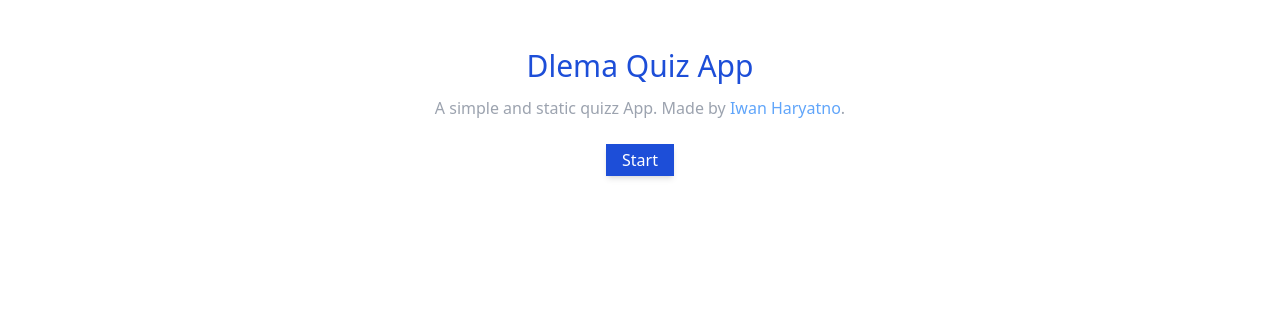
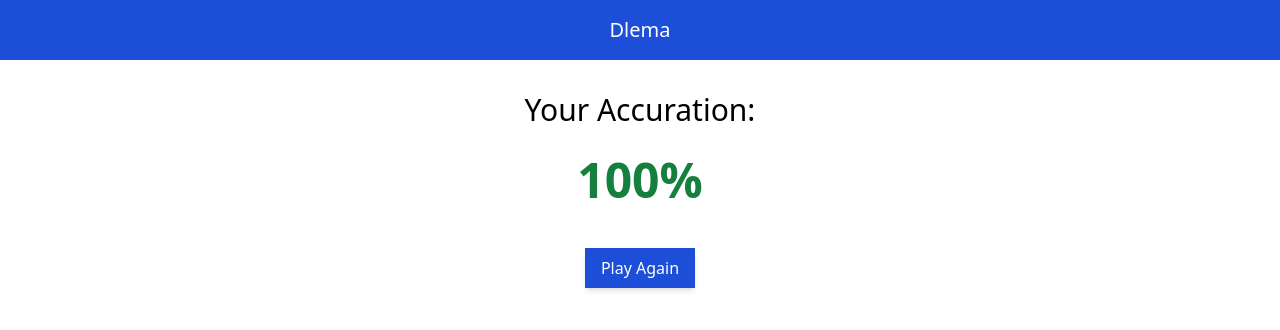
Before and after one commit to iwanharyatno/dlema, a React (Vite) app: page / in a window 1280 px wide. Shown: the top 330 px of the page. Built offline with nearby package versions, Linux system fonts and the light colour scheme.

Commit message:
Add answer validation and finish screen

```diff
--- a/src/App.jsx
+++ b/src/App.jsx
@@ -5,32 +5,73 @@ import Button from './components/Button';
 import Questions from './components/questions/Questions';
 
 import problems from './resources/problems.json';
+import correctAnswers from './resources/correct-answers.json';
 
 class App extends React.Component {
     state = {
-        quizStarted: false
+        quizStarted: false,
+        quizFinished: true,
+        accuration: 100
     }
 
-    startQuiz = () => {
+    start = () => {
         this.setState({
-            quizStarted: true
+            quizStarted: true,
+            quizFinished: false,
+            accuration: 0
         });
     }
+
+    restart = () => {
+        this.setState({
+            quizStarted: false,
+            quizFinished: false,
+            accuration: 0
+        });
+    }
+
+    finish = (accuration) => {
+        this.setState({
+            quizStarted: false,
+            quizFinished: true,
+            accuration: accuration
+        });
+    }
+
     render = () => {
         if (this.state.quizStarted) {
             return (
                 <div>
-                    <Navbar text="Dlema"/>
-                    <Questions problems={problems}/>
+                    <Navbar text="Dlema" />
+                    <Questions problems={problems} correctAnswers={correctAnswers} onFinish={this.finish} />
+                </div>
+            );
+        }
+
+        if (this.state.quizFinished) {
+            let accurationColor = "";
+            if (this.state.accuration < 50) accurationColor = "text-red-700";
+            if (this.state.accuration >= 50 && this.state.accuration < 80) accurationColor = "text-yellow-700";
+            if (this.state.accuration >= 80 && this.state.accuration < 90) accurationColor = "text-blue-700";
+            if (this.state.accuration >= 90) accurationColor = "text-green-700";
+
+            return (
+                <div>
+                    <Navbar text="Dlema" />
+                    <div className="p-4 text-center md:max-w-[50%] mx-auto">
+                        <h1 className="mb-3 text-3xl">Your Accuration:</h1>
+                        <div className={accurationColor + ' font-bold p-4 text-5xl mb-5'}>{this.state.accuration}%</div>
+                        <Button text="Play Again" onClick={this.restart}/>
+                    </div>
                 </div>
             );
         }
 
         return (
-            <div className="p-8 mt-4 text-center">
+            <div className="p-8 mt-12 text-center">
                 <h1 className="text-3xl text-blue-700 mb-3">Dlema Quiz App</h1>
     	        <p className="text-gray-400 mb-4">A simple and static quizz App. Made by <a href="https://github.com/iwanharyatno" className="text-blue-400">Iwan Haryatno</a>.</p>
-                <Button text="Start" onClick={this.startQuiz} />
+                <Button text="Start" onClick={this.start} />
             </div>
         );
     }
--- a/src/components/Button.jsx
+++ b/src/components/Button.jsx
@@ -1,5 +1,5 @@
 function Button(props) {
-    return <button type={props.type ?? 'button'} onClick={props.onClick} className={'m-2 px-4 py-1 text-white shadow-md active:shadow-lg ' + props.className + ' ' + (props.color ?? 'bg-blue-700 hover:bg-blue-900')}>{props.text}</button>;
+    return <button type={props.type ?? 'button'} onClick={props.onClick} className={'m-2 px-4 py-2 text-white shadow-md active:shadow-lg ' + props.className + ' ' + (props.color ?? 'bg-blue-700 hover:bg-blue-900')}>{props.text}</button>;
 }
 
 export default Button;
--- a/src/components/questions/Questions.jsx
+++ b/src/components/questions/Questions.jsx
@@ -16,7 +16,10 @@ class Questions extends React.Component {
     }
 
     nextQuestion = () => {
-        if (this.state.questionIndex === (this.props.problems.length - 1)) return;
+        if (this.state.questionIndex === (this.props.problems.length - 1)) {
+            this.computeAccuration();
+            return;
+        }
         this.setState({
             questionIndex: this.state.questionIndex+1
         });
@@ -37,15 +40,31 @@ class Questions extends React.Component {
         console.log(this.state.answers);
     }
 
+    computeAccuration = () => {
+        let points = 0;
+        this.state.answers.map((answer, index) => {
+            if (this.props.correctAnswers[index] === answer) points++;
+        });
+
+        const accuration = points * 100 / this.props.correctAnswers.length;
+        this.props.onFinish(accuration);
+    }
+
     render() {
         const problem = this.props.problems[this.state.questionIndex];
+        let nextDoneButton;
+        if (this.state.questionIndex === (this.props.problems.length - 1)) {
+            nextDoneButton = <Button text="DONE" className="flex-1 py-3" color="bg-green-700 hover:bg-green-900" onClick={this.computeAccuration} />
+        } else {
+            nextDoneButton = <Button text="NEXT" className="flex-1 py-3" onClick={this.nextQuestion} />
+        }
 
         return (
             <div className="p-5 my-4 mx-auto md:max-w-[50%]">
                 <MultipleChoices problem={problem} onAnswer={this.saveAnswer} preAnswer={this.state.answers[this.state.questionIndex]} />
                 <div className="flex mt-4">
                     <Button text="PREV" className="flex-1 py-3" onClick={this.prevQuestion}/>
-                    <Button text="NEXT" className="flex-1 py-3" onClick={this.nextQuestion}/>
+                    {nextDoneButton}
                 </div>
             </div>
         );
--- /dev/null
+++ b/src/resources/correct-answers.json
@@ -0,0 +1 @@
+[2, 3, 0, 1, 1]
```
